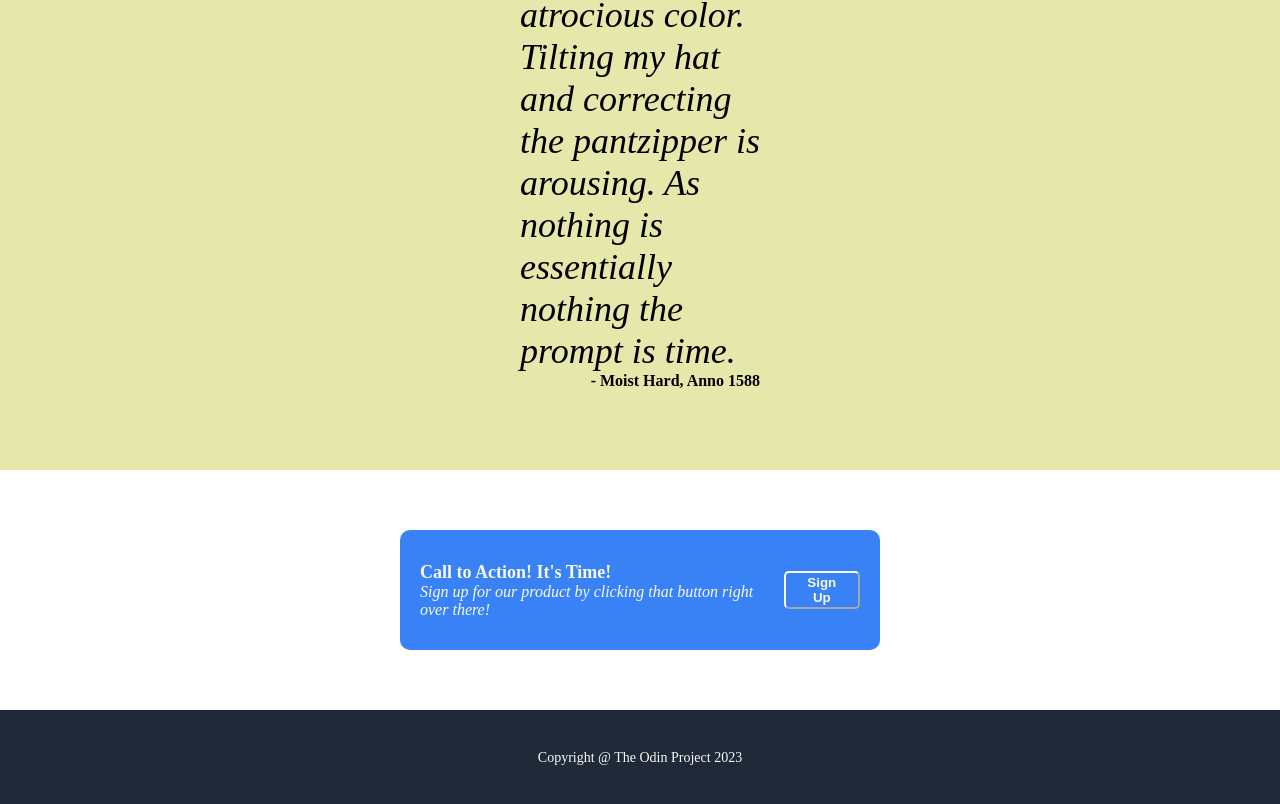
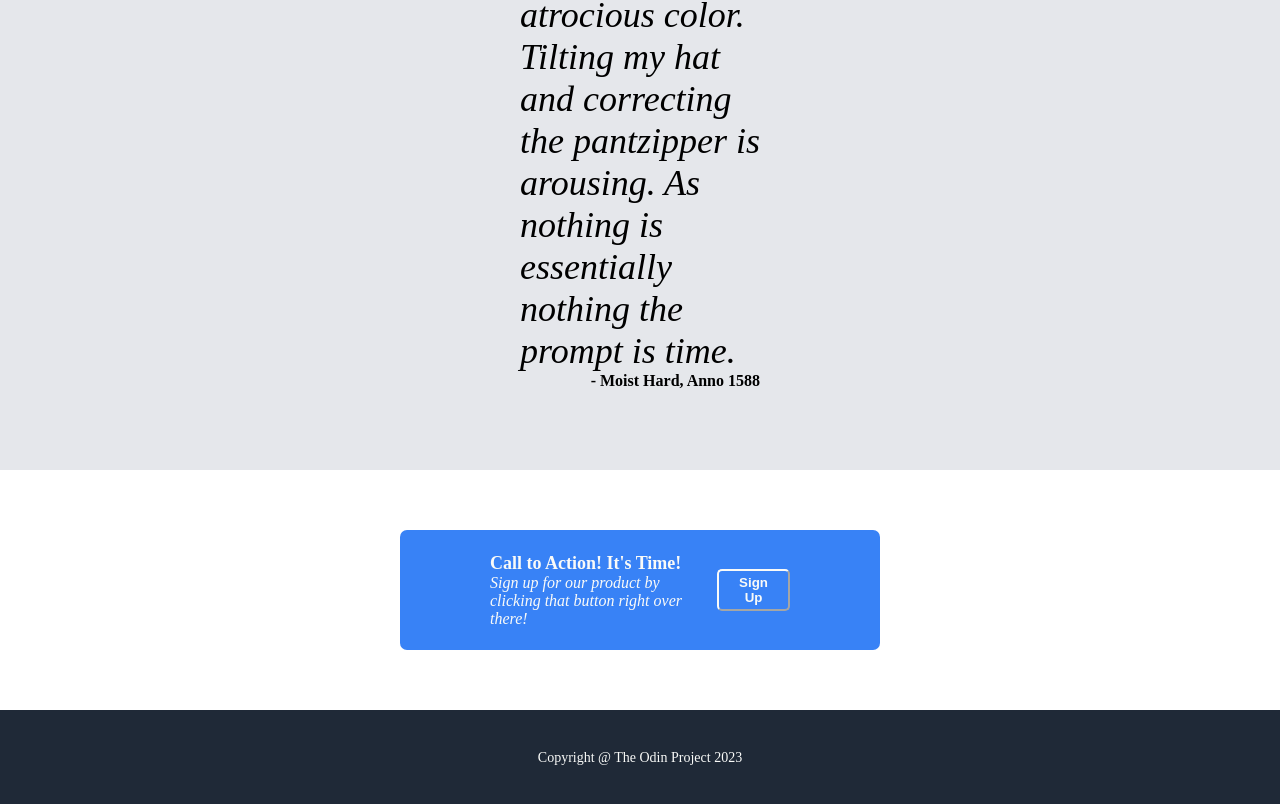
Before and after one commit to Semestis/landing-page, a plain HTML site: page index.html in a window 1280 px wide. Shown: the part 1712-2516 px from the top of the page. Drawn offline with Linux system fonts and the light colour scheme.

Commit message:
Button css / quote color

```diff
--- a/style.css
+++ b/style.css
@@ -143,7 +143,7 @@ img {
     padding-left: 500px;
     padding-top: 60px;
     padding-bottom: 60px;
-    background-color: #E5E7AB;
+    background-color: #E5E7EB;
     display: flex;
     align-items: center;
     justify-content: center;
@@ -190,8 +190,10 @@ img {
     width: 800px;
     height: 100px;
     align-items: center;
-    border-radius: 10px;
+    border-radius: 7px;
     padding: 10px;
+    padding-left: 80px;
+    padding-right: 80px;
 
 }
 
@@ -222,7 +224,7 @@ img {
     border-radius: 5px;
     border-color: #F9FAF8;
     color: #F9FAF8;
-    padding: 2px;
+    padding: 4px;
     padding-left: 20px;
     padding-right: 20px;
     font-weight: 700;
```
